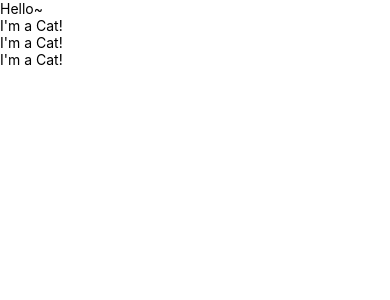
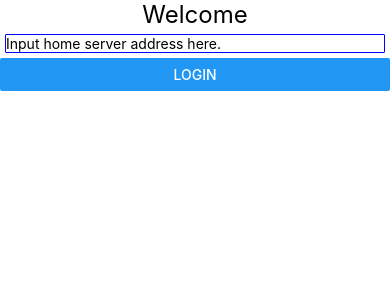
Before and after one commit to MinimalMio/Kiri, a React Native app: screen / in a window 390 px wide. Shown: the top 300 px of the page. Built offline with nearby package versions, Linux system fonts and the light colour scheme.

Commit message:
login screen

```diff
--- a/package.json
+++ b/package.json
@@ -11,6 +11,7 @@
     "test": "jest"
   },
   "dependencies": {
+    "matrix-js-sdk": "^37.3.0",
     "react": "19.0.0",
     "react-native": "0.79.0"
   },
--- a/src/App.tsx
+++ b/src/App.tsx
@@ -1,10 +1,3 @@
-/**
- * Sample React Native App
- * https://github.com/facebook/react-native
- *
- * @format
- */
-
 import React from 'react';
 import type {PropsWithChildren} from 'react';
 import {
@@ -13,28 +6,35 @@ import {
   StyleSheet,
   Text,
   TextInput,
+  Button,
   Image,
   useColorScheme,
   View,
 } from 'react-native';
 
-const Cat = () => {
-  return(
+
+const App = () => {
+  return (
     <View>
-      <Text>I'm a Cat!</Text>
+      <Text style={styles.title}>Welcome</Text>
+      <TextInput placeholder='Input home server address here.' style={styles.input}/>
+      <Button title='Login'/>
     </View>
   );
 }
 
-const App = () => {
-  return (
-    <View>
-      <Text>Hello~</Text>
-      <Cat />
-      <Cat />
-      <Cat />
-    </View>
-  );
-}
+const styles = StyleSheet.create({
+  title: {
+    fontSize: 24,
+    textAlign: 'center',
+  },
+  input: {
+    margin: 5,
+    borderColor: 'blue',
+    borderStyle: 'solid',
+    borderWidth: 1,
+    borderRadius: 1,
+  },
+});
 
 export default App;
```
Also changed, not shown: 2 other files (tests, documents, lock files or other folders).
